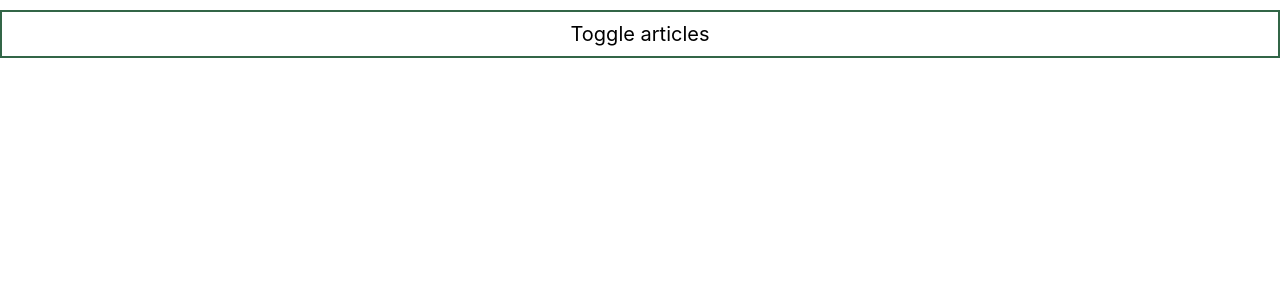
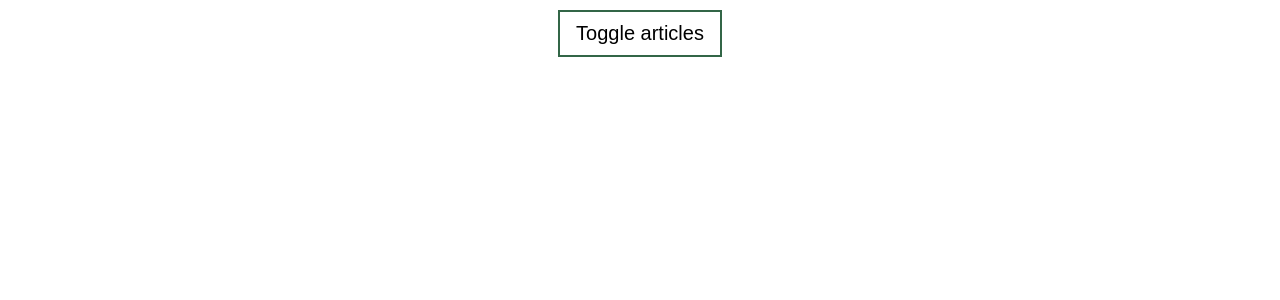
Before and after one commit to Ola214/my-app, a React (Create React App) app: page / in a window 1280 px wide. Shown: the top 300 px of the page. Built offline with nearby package versions, Linux system fonts and the light colour scheme.

Commit message:
css modules

```diff
--- a/src/App.js
+++ b/src/App.js
@@ -4,7 +4,7 @@
 import styled from 'styled-components'
 
 
-const StyledButton = styled.div`
+const StyledButton = styled.button`
   background-color: white;
   border: ${props => props.altButton ? '2px solid red' : '2px solid #326647}'};
   color: black;
--- a/src/Article/Article.js
+++ b/src/Article/Article.js
@@ -1,6 +1,7 @@
 import React from 'react';
 import './Article.css'
 import styled from 'styled-components'
+import styles from './Article.module.css'
 
 const StyledDiv = styled.div`
     width: 70%;
@@ -28,7 +29,7 @@
         //<div className="Article" style={style}>
         <StyledDiv>
             <h2>{props.title}</h2>
-            <p>{props.content}</p>
+            <p className={styles.violet}>{props.content}</p>
             <button onClick={props.deleteClick}>Delete article</button>
             <br />
             <br />
--- /dev/null
+++ b/src/Article/Article.module.css
@@ -0,0 +1,7 @@
+.violet {
+    color: violet;
+}
+
+.violet:hover{
+    color: darkviolet;
+}
```
